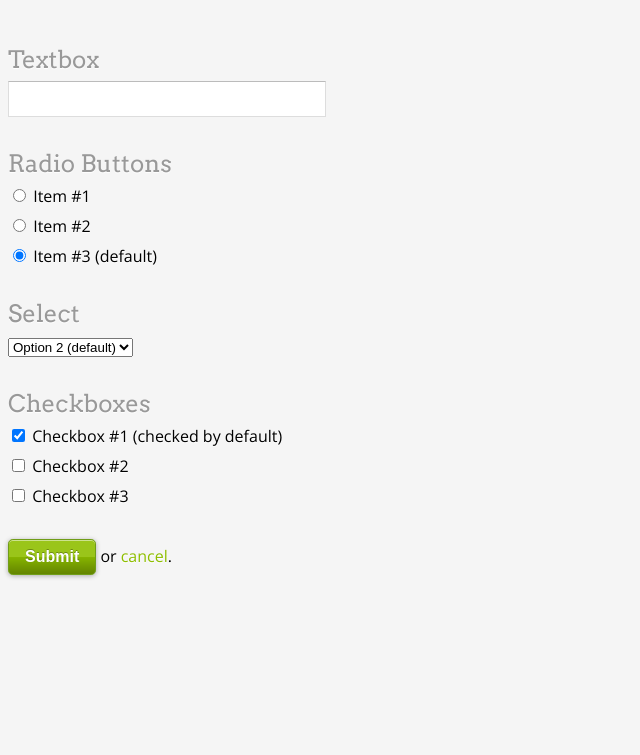
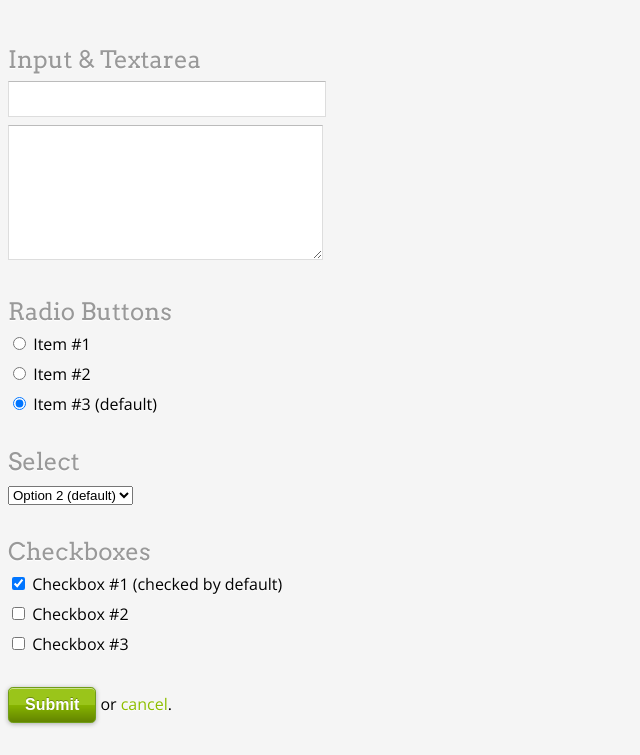
Before and after one commit to simmo/JQuery-Rescue, a plain HTML site: page index.html in a window 1280 px wide. Shown: the part 64-819 px from the top of the page, without its empty margins (0-640 px from the left). Drawn offline with nearby package versions, Linux system fonts and the light colour scheme.

Commit message:
Textarea added

```diff
--- a/index.html
+++ b/index.html
@@ -12,8 +12,9 @@
 
     <form action="/" method="get" id="my_form">
       <div class="row">
-        <h2>Textbox</h2>
-        <p class="field"><input type="text" name="name" value=""></p>
+        <h2>Input &amp; Textarea</h2>
+        <p class="field"><input type="text" name="single_line" value=""></p>
+        <p class="field"><textarea name="multi_line" rows="8" cols="40"></textarea></p>
       </div>
       <div class="row">
         <h2>Radio Buttons</h2>
--- a/rescue.js
+++ b/rescue.js
@@ -67,7 +67,7 @@
       update: function() {
         return this.each(function(i) {
           var $this = $(this);
-          $this.data('rescue', { fields: $this.find('select[name], input[name]').not(settings.exclude) });
+          $this.data('rescue', { fields: $this.find('select[name], input[name], textarea[name]').not(settings.exclude) });
         });
       },
       start: function() {
--- a/style.css
+++ b/style.css
@@ -33,7 +33,7 @@ p {
   margin-bottom: 2em;
 }
 
-input[type=text] {
+input[type=text], textarea {
   border: 1px solid #ddd;
   border-top-color: #bbb;
   padding: .5em;
```
